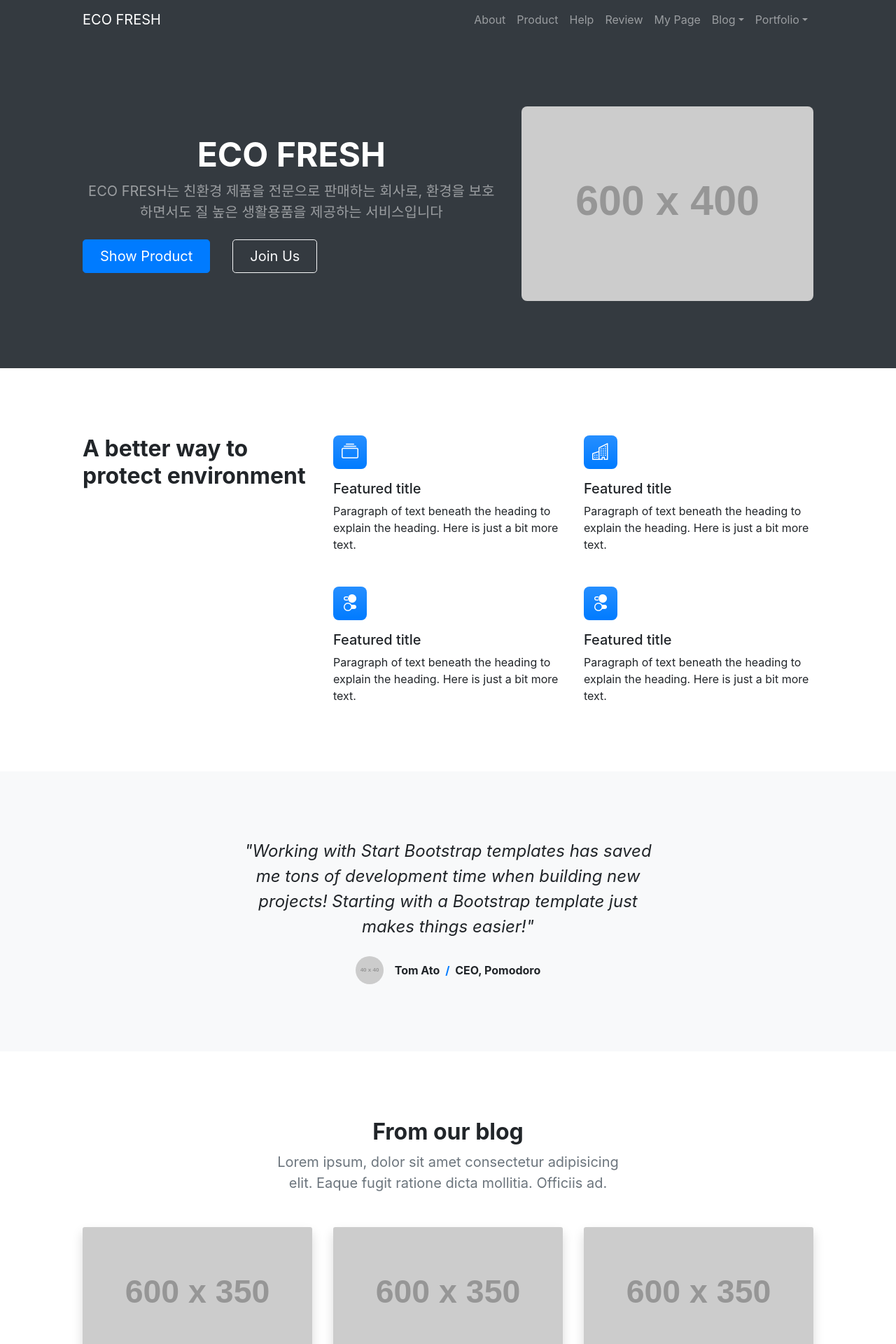
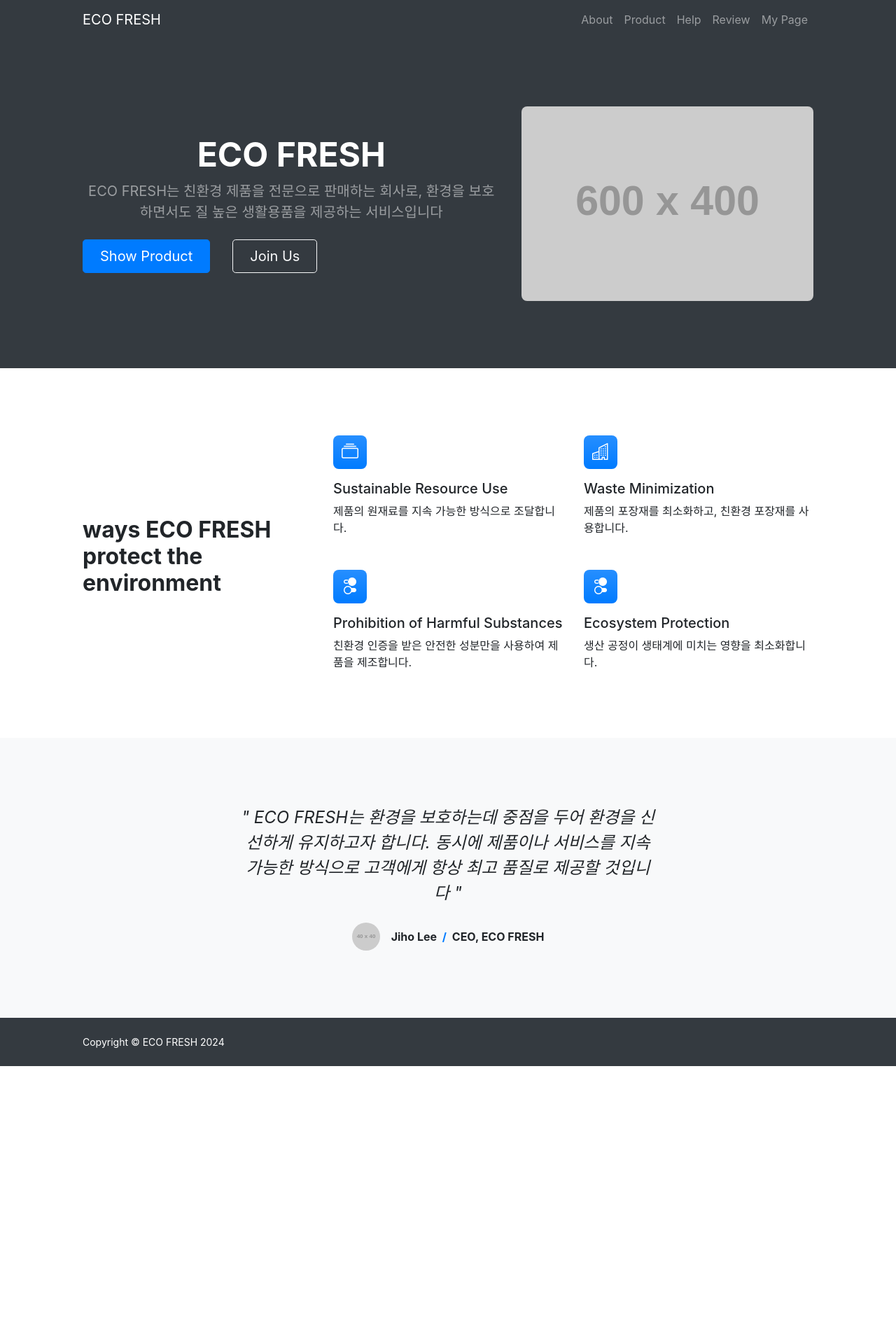
Before and after one commit to JihoLeec/cmt_boot_project, a Django app: page / in a window 1280 px wide. Shown: the top 1920 px of the page at 70% size. After the commit the page ends 1523 px from the top, so only its background shows below. Run offline with Django 5.2, Linux system fonts and the light colour scheme; grey boxes labelled with a size stand in for pictures from a placeholder-image service; some libraries are stand-ins or nearby versions.

Commit message:
modified:   eco/templates/mysite/content_list.html 	modified:   eco/templates/pages/company_info.html 	modified:   eco/templates/pages/mainpage.html

```diff
--- a/eco/templates/pages/company_info.html
+++ b/eco/templates/pages/company_info.html
@@ -218,7 +218,7 @@
         <footer class="bg-dark py-4 mt-auto">
             <div class="container px-5">
                 <div class="row align-items-center justify-content-between flex-column flex-sm-row">
-                    <div class="col-auto"><div class="small m-0 text-white">Copyright &copy; Your Website 2023</div></div>
+                    <div class="col-auto"><div class="small m-0 text-white">Copyright &copy; ECO FRESH 2024</div></div>
                     <div class="col-auto">
                         <a class="link-light small" href="#!">Privacy</a>
                         <span class="text-white mx-1">&middot;</span>
--- a/eco/templates/pages/mainpage.html
+++ b/eco/templates/pages/mainpage.html
@@ -30,6 +30,7 @@
                             <li class="nav-item"><a class="nav-link" href="pricing.html">Help</a></li>
                             <li class="nav-item"><a class="nav-link" href="pricing.html">Review</a></li>
                             <li class="nav-item"><a class="nav-link" href="faq.html">My Page</a></li>
+                            <!--
                             <li class="nav-item dropdown">
                                 <a class="nav-link dropdown-toggle" id="navbarDropdownBlog" href="#" role="button" data-bs-toggle="dropdown" aria-expanded="false">Blog</a>
                                 <ul class="dropdown-menu dropdown-menu-end" aria-labelledby="navbarDropdownBlog">
@@ -44,6 +45,7 @@
                                     <li><a class="dropdown-item" href="portfolio-item.html">Portfolio Item</a></li>
                                 </ul>
                             </li>
+                            -->
                         </ul>
                     </div>
                 </div>
@@ -71,28 +73,28 @@
             <section class="py-5" id="features">
                 <div class="container px-5 my-5">
                     <div class="row gx-5">
-                        <div class="col-lg-4 mb-5 mb-lg-0"><h2 class="fw-bolder mb-0">A better way to protect environment</h2></div>
+                        <div class="col-lg-4 mb-5 mb-lg-0"><h2 class="fw-bolder mb-0"><br><br><br>ways ECO FRESH protect the environment</h2></div>
                         <div class="col-lg-8">
                             <div class="row gx-5 row-cols-1 row-cols-md-2">
                                 <div class="col mb-5 h-100">
                                     <div class="feature bg-primary bg-gradient text-white rounded-3 mb-3"><i class="bi bi-collection"></i></div>
-                                    <h2 class="h5">Featured title</h2>
-                                    <p class="mb-0">Paragraph of text beneath the heading to explain the heading. Here is just a bit more text.</p>
+                                    <h2 class="h5">Sustainable Resource Use</h2>
+                                    <p class="mb-0">제품의 원재료를 지속 가능한 방식으로 조달합니다.</p>
                                 </div>
                                 <div class="col mb-5 h-100">
                                     <div class="feature bg-primary bg-gradient text-white rounded-3 mb-3"><i class="bi bi-building"></i></div>
-                                    <h2 class="h5">Featured title</h2>
-                                    <p class="mb-0">Paragraph of text beneath the heading to explain the heading. Here is just a bit more text.</p>
+                                    <h2 class="h5">Waste Minimization</h2>
+                                    <p class="mb-0">제품의 포장재를 최소화하고, 친환경 포장재를 사용합니다.</p>
                                 </div>
                                 <div class="col mb-5 mb-md-0 h-100">
                                     <div class="feature bg-primary bg-gradient text-white rounded-3 mb-3"><i class="bi bi-toggles2"></i></div>
-                                    <h2 class="h5">Featured title</h2>
-                                    <p class="mb-0">Paragraph of text beneath the heading to explain the heading. Here is just a bit more text.</p>
+                                    <h2 class="h5">Prohibition of Harmful Substances</h2>
+                                    <p class="mb-0">친환경 인증을 받은 안전한 성분만을 사용하여 제품을 제조합니다.</p>
                                 </div>
                                 <div class="col h-100">
                                     <div class="feature bg-primary bg-gradient text-white rounded-3 mb-3"><i class="bi bi-toggles2"></i></div>
-                                    <h2 class="h5">Featured title</h2>
-                                    <p class="mb-0">Paragraph of text beneath the heading to explain the heading. Here is just a bit more text.</p>
+                                    <h2 class="h5">Ecosystem Protection</h2>
+                                    <p class="mb-0">생산 공정이 생태계에 미치는 영향을 최소화합니다.</p>
                                 </div>
                             </div>
                         </div>
@@ -105,13 +107,13 @@
                     <div class="row gx-5 justify-content-center">
                         <div class="col-lg-10 col-xl-7">
                             <div class="text-center">
-                                <div class="fs-4 mb-4 fst-italic">"Working with Start Bootstrap templates has saved me tons of development time when building new projects! Starting with a Bootstrap template just makes things easier!"</div>
+                                <div class="fs-4 mb-4 fst-italic">" ECO FRESH는 환경을 보호하는데 중점을 두어 환경을 신선하게 유지하고자 합니다. 동시에 제품이나 서비스를 지속 가능한 방식으로 고객에게 항상 최고 품질로 제공할 것입니다 "</div>
                                 <div class="d-flex align-items-center justify-content-center">
                                     <img class="rounded-circle me-3" src="https://dummyimage.com/40x40/ced4da/6c757d" alt="..." />
                                     <div class="fw-bold">
-                                        Tom Ato
+                                        Jiho Lee
                                         <span class="fw-bold text-primary mx-1">/</span>
-                                        CEO, Pomodoro
+                                        CEO, ECO FRESH
                                     </div>
                                 </div>
                             </div>
@@ -120,6 +122,7 @@
                 </div>
             </div>
             <!-- Blog preview section-->
+            <!--
             <section class="py-5">
                 <div class="container px-5 my-5">
                     <div class="row gx-5 justify-content-center">
@@ -195,7 +198,9 @@
                             </div>
                         </div>
                     </div>
+                    -->
                     <!-- Call to action-->
+                    <!--
                     <aside class="bg-primary bg-gradient rounded-3 p-4 p-sm-5 mt-5">
                         <div class="d-flex align-items-center justify-content-between flex-column flex-xl-row text-center text-xl-start">
                             <div class="mb-4 mb-xl-0">
@@ -213,12 +218,14 @@
                     </aside>
                 </div>
             </section>
+            -->
         </main>
         <!-- Footer-->
         <footer class="bg-dark py-4 mt-auto">
             <div class="container px-5">
                 <div class="row align-items-center justify-content-between flex-column flex-sm-row">
-                    <div class="col-auto"><div class="small m-0 text-white">Copyright &copy; Your Website 2023</div></div>
+                    <div class="col-auto"><div class="small m-0 text-white">Copyright &copy; ECO FRESH 2024</div></div>
+                    <!--
                     <div class="col-auto">
                         <a class="link-light small" href="#!">Privacy</a>
                         <span class="text-white mx-1">&middot;</span>
@@ -226,6 +233,7 @@
                         <span class="text-white mx-1">&middot;</span>
                         <a class="link-light small" href="#!">Contact</a>
                     </div>
+                     -->
                 </div>
             </div>
         </footer>
```
Also changed, not shown: eco/templates/mysite/content_list.html (+15 -10 lines).
